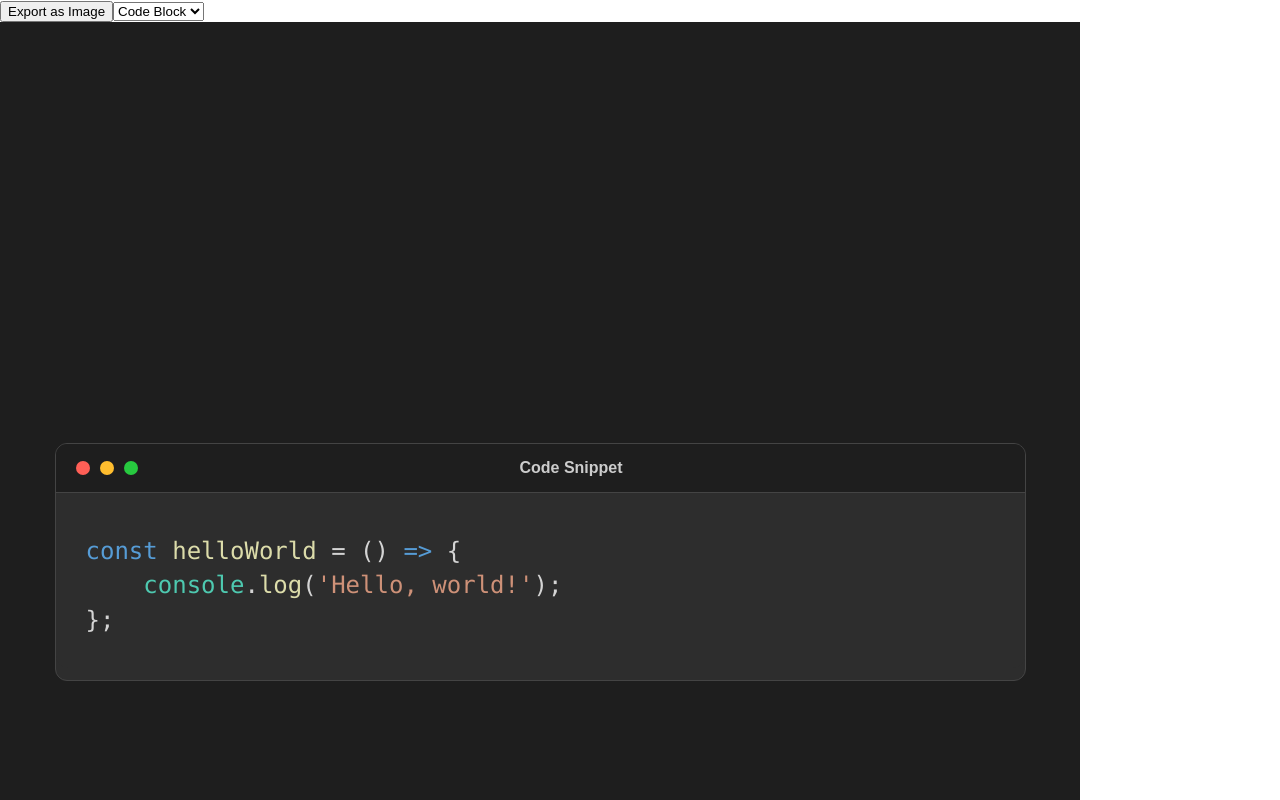
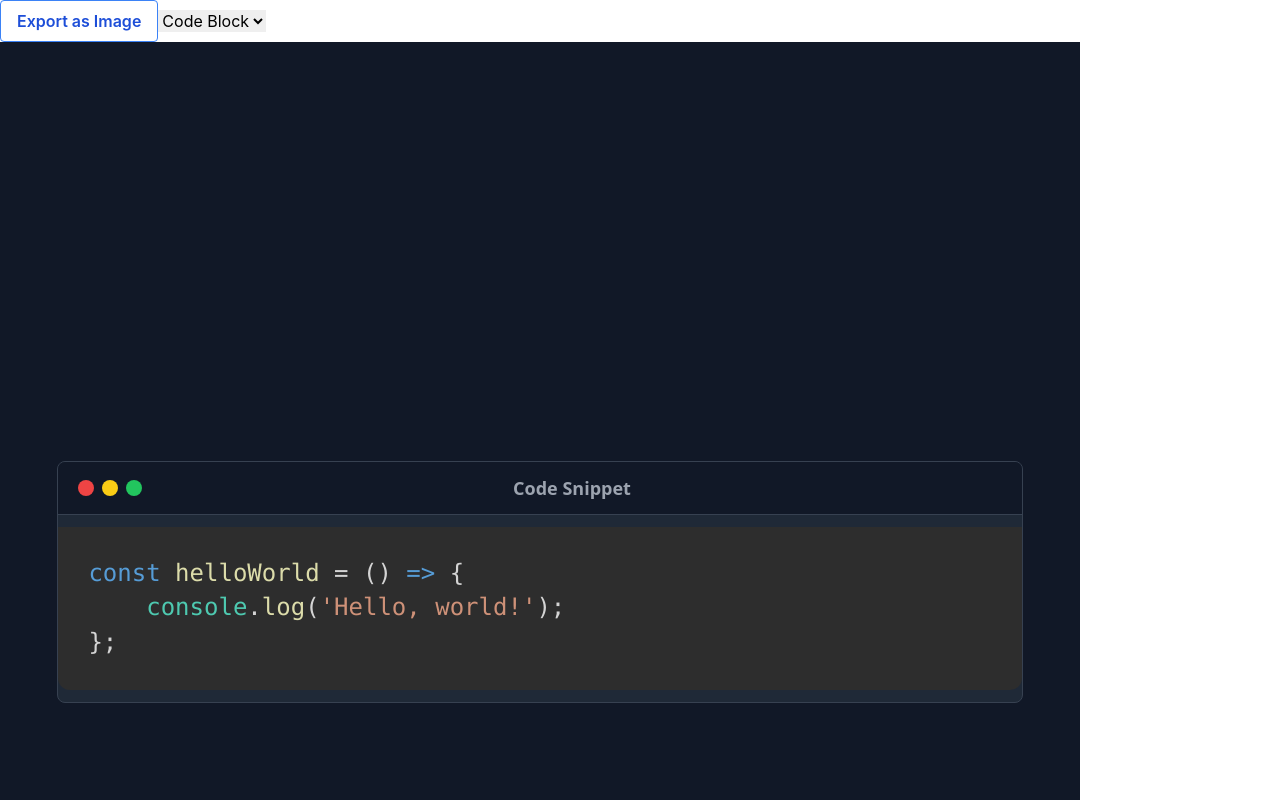
Before and after one commit to ehsandevs/social-post-creator, a React (Create React App) app: page /instagram in a window 1280 px wide. Shown: the top 800 px of the page. Built offline with nearby package versions, Linux system fonts and the light colour scheme.

Commit message:
add Tailwind CSS integration and refactor CodeBlockPost styling for improved design

```diff
--- a/package.json
+++ b/package.json
@@ -36,5 +36,10 @@
       "last 1 firefox version",
       "last 1 safari version"
     ]
+  },
+  "devDependencies": {
+    "autoprefixer": "^10.4.20",
+    "postcss": "^8.5.1",
+    "tailwindcss": "^3.4.17"
   }
 }
--- a/src/Pages/Instagram.js
+++ b/src/Pages/Instagram.js
@@ -37,7 +37,7 @@ function InstagramPost() {
 
     return (
         <div className="InstagramPost">
-            <button onClick={exportAsImage}>
+            <button className="bg-transparent hover:bg-blue-500 text-blue-700 font-semibold hover:text-white py-2 px-4 border border-blue-500 hover:border-transparent rounded" onClick={exportAsImage}>
                 Export as Image
             </button>
             <select onChange={(e) => setSelectedPostType(e.target.value)} value={selectedPostType}>
--- a/src/PostTypes/CodeBlockPost.js
+++ b/src/PostTypes/CodeBlockPost.js
@@ -8,47 +8,17 @@ const CodeBlockPost = React.forwardRef((props, ref) => {
     return (
         <div
             ref={ref}
-            className="post-design"
-            style={{
-                width: '1080px',
-                height: '1080px',
-                backgroundColor: '#1e1e1e',
-                color: 'white',
-                padding: '30px',
-                display: 'flex',
-                flexDirection: 'column',
-                justifyContent: 'center',
-                alignItems: 'center',
-                boxSizing: 'border-box',
-                fontFamily: 'Arial, sans-serif',
-            }}
+            className="w-[1080px] h-[1080px] bg-gray-900 text-white p-8 flex flex-col justify-center items-center font-sans"
         >
-            <div
-                style={{
-                    width: '95%',
-                    border: '1px solid #444',
-                    borderRadius: '12px',
-                    overflow: 'hidden',
-                    backgroundColor: '#2d2d2d',
-                }}
-            >
+            <div className="w-[95%] border border-gray-700 rounded-lg overflow-hidden bg-gray-800">
                 {/* Header Bar */}
-                <div
-                    style={{
-                        display: 'flex',
-                        justifyContent: 'space-between',
-                        alignItems: 'center',
-                        padding: '15px 20px',
-                        backgroundColor: '#1e1e1e',
-                        borderBottom: '1px solid #444',
-                    }}
-                >
-                    <div style={{ display: 'flex', gap: '10px' }}>
-                        <span style={{ width: '14px', height: '14px', backgroundColor: '#ff5f56', borderRadius: '50%' }}></span>
-                        <span style={{ width: '14px', height: '14px', backgroundColor: '#ffbd2e', borderRadius: '50%' }}></span>
-                        <span style={{ width: '14px', height: '14px', backgroundColor: '#27c93f', borderRadius: '50%' }}></span>
+                <div className="flex justify-between items-center px-5 py-3 bg-gray-900 border-b border-gray-700">
+                    <div className="flex gap-2">
+                        <span className="w-4 h-4 bg-red-500 rounded-full"></span>
+                        <span className="w-4 h-4 bg-yellow-400 rounded-full"></span>
+                        <span className="w-4 h-4 bg-green-500 rounded-full"></span>
                     </div>
-                    <span style={{ color: '#ccc', fontSize: '16px', fontWeight: 'bold' }}>Code Snippet</span>
+                    <span className="text-gray-400 text-lg font-bold">Code Snippet</span>
                     <div></div>
                 </div>
                 {/* Code Block */}
--- a/src/index.css
+++ b/src/index.css
@@ -1,3 +1,7 @@
+@tailwind base;
+@tailwind components;
+@tailwind utilities;
+
 body {
   margin: 0;
   font-family: -apple-system, BlinkMacSystemFont, 'Segoe UI', 'Roboto', 'Oxygen',
--- /dev/null
+++ b/tailwind.config.js
@@ -0,0 +1,10 @@
+/** @type {import('tailwindcss').Config} */
+module.exports = {
+  content: [
+    "./src/**/*.{js,jsx,ts,tsx}",
+  ],
+  theme: {
+    extend: {},
+  },
+  plugins: [],
+}
```
Also changed, not shown: 1 other file (tests, documents, lock files or other folders).
